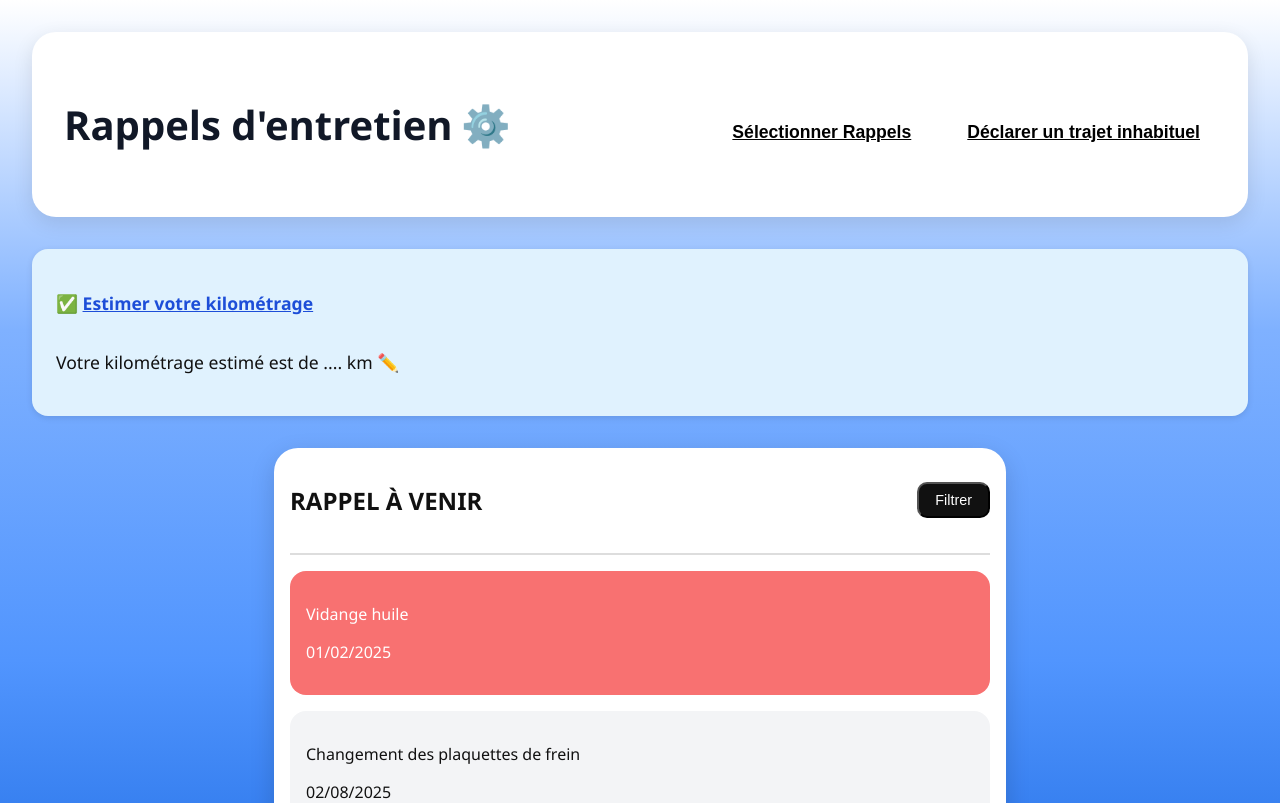
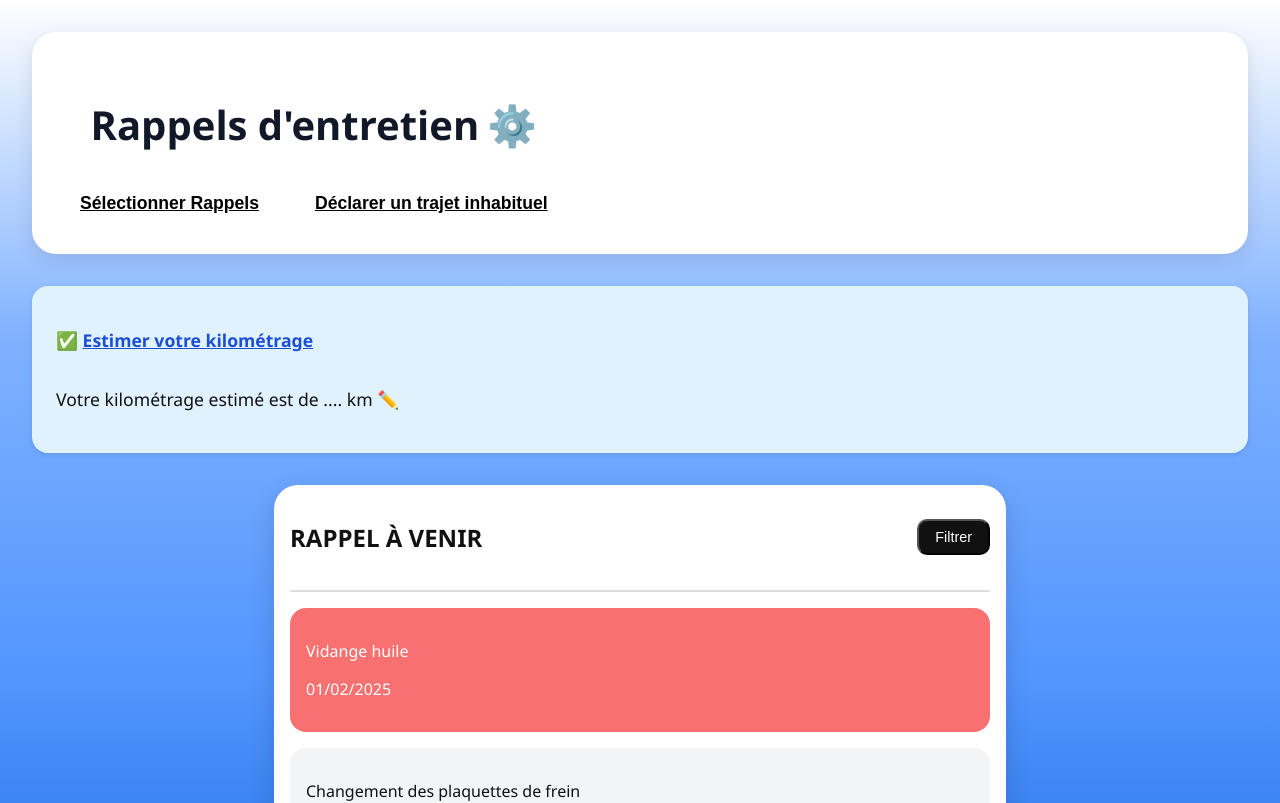
Before and after one commit to Roinuj22/KoPylot, a Next.js app: page /rappels in a window 1280 px wide. Shown: the top 803 px of the page. Built offline with nearby package versions, Linux system fonts and the light colour scheme.

Commit message:
Page rappels d'entretien MAJ3

```diff
--- a/pages/rappels.jsx
+++ b/pages/rappels.jsx
@@ -32,6 +32,7 @@ export default function RappelsPage() {
                 <>
                     {/* Navigation */}
                     <nav className="rappels-nav">
+                        <div className="rappels-header">
                             <h1>
                                 Rappels d'entretien
                                 <span className="icon clickable" onClick={() => handleClick("parametres")}>⚙️</span>
@@ -39,6 +40,7 @@ export default function RappelsPage() {
                             <div className="rappels-links">
                                 <button onClick={() => handleClick("selection")}>Sélectionner Rappels</button>
                                 <button onClick={() => handleClick("trajet")}>Déclarer un trajet inhabituel</button>
+                            </div>
                         </div>
                     </nav>
 
```
Lines whose indentation alone changed are shown as unchanged.
